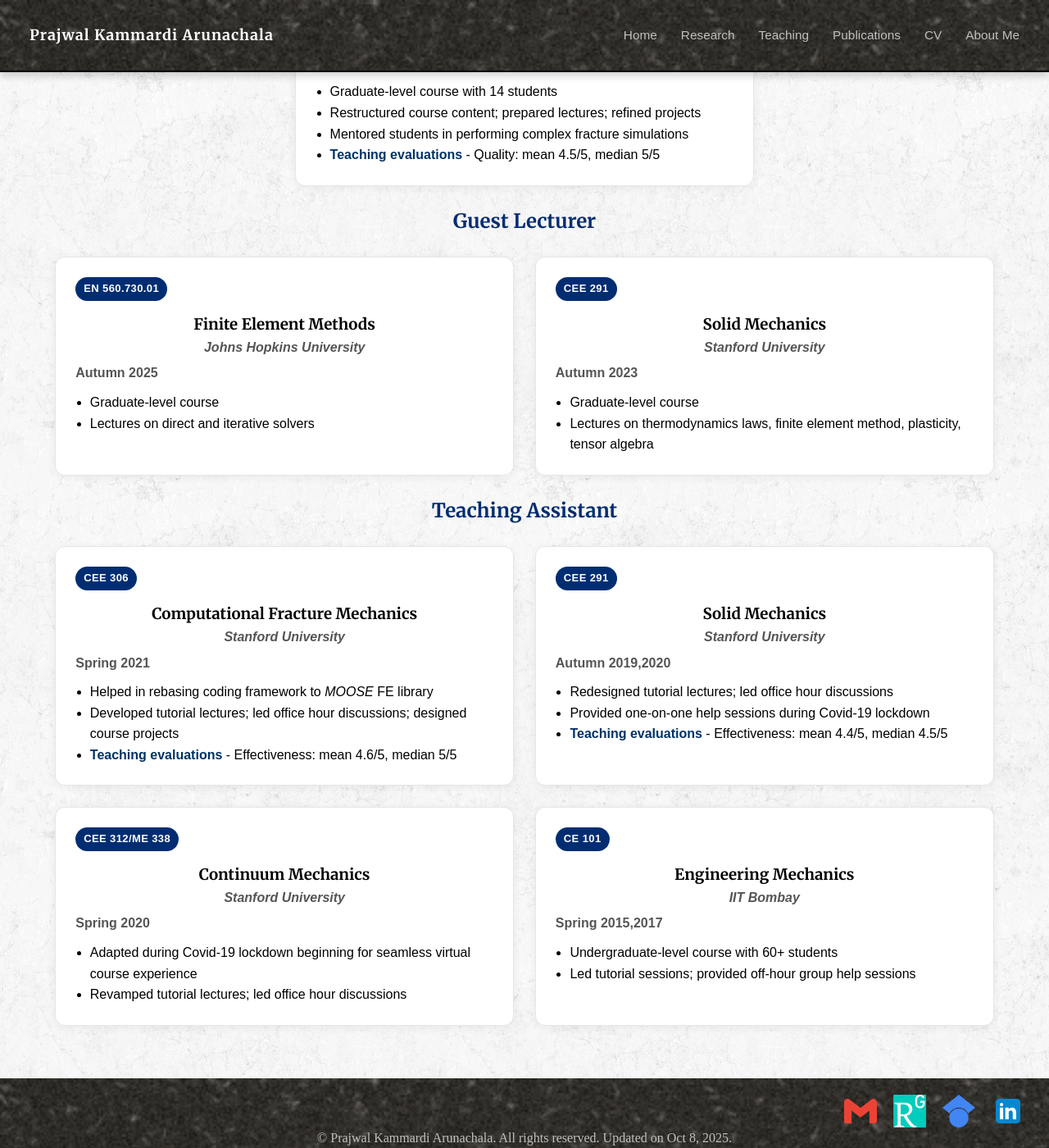
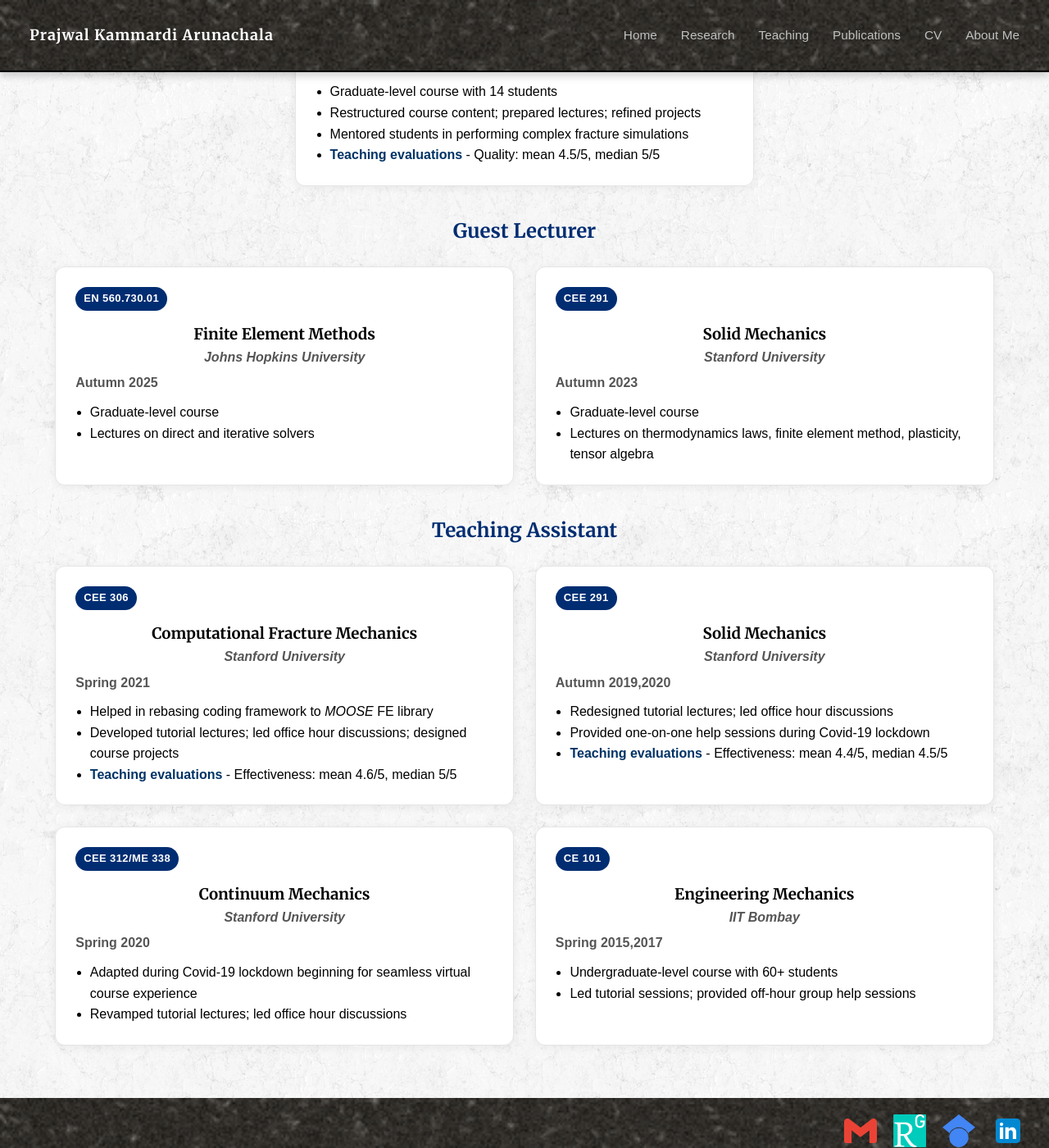
Before and after one commit to prajwalka/prajwalka.github.io, a Jekyll site: the page built from teaching.md, in a window 1280 px wide and 1400 px high, scrolled down 240 px. Shown: the whole window at 82% size. Built offline with Jekyll 4.4.1, drawn with Linux system fonts in a browser that asks for light colours; some web fonts are replaced.

Commit message:
updating teaching

```diff
--- a/assets/style.css
+++ b/assets/style.css
@@ -437,7 +437,7 @@ main a:active {
 
 .teaching h2 {
   color: var(--heading-color, #002D72);
-  margin-top: clamp(24px, 1.2vw, 48px);
+  margin-top: clamp(36px, 1.2vw, 60px);
 }
 
 .teaching-grid {
```
